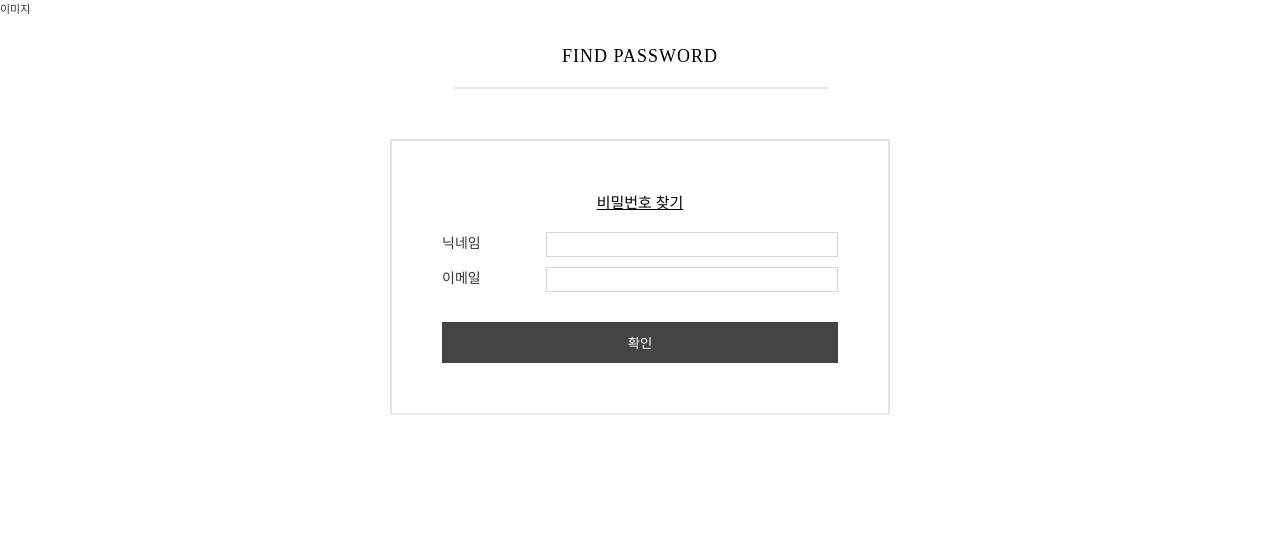
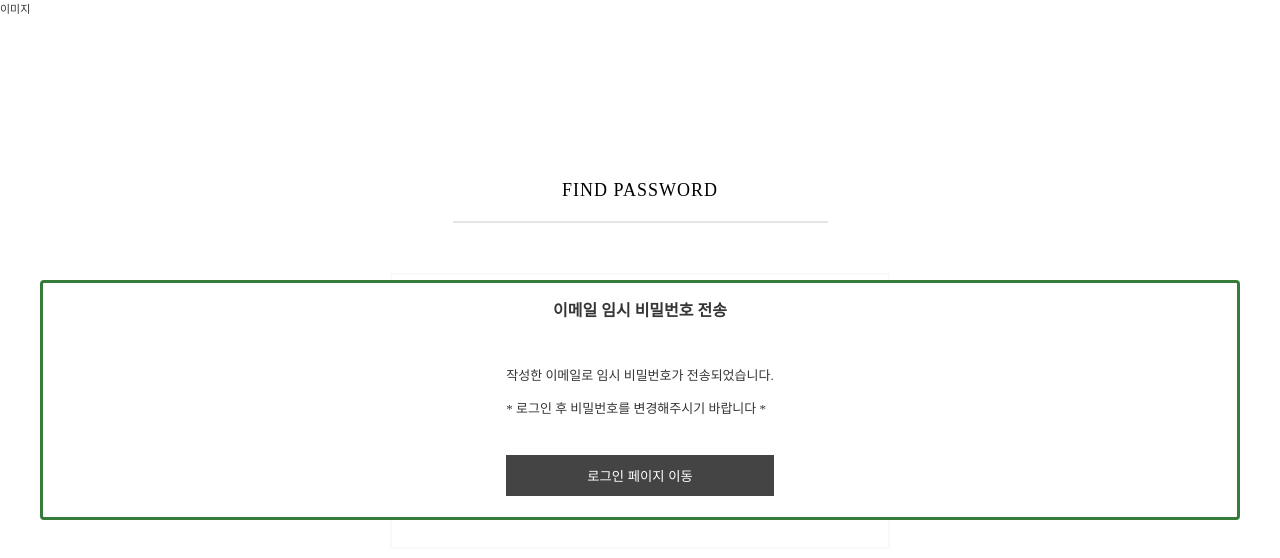
Before and after one commit to My-PetMily/my-petmily-view, a React (Create React App) app: page /findpw in a window 1280 px wide. Shown: the top 558 px of the page. Built offline with nearby package versions, Linux system fonts and the light colour scheme.

Commit message:
feat: Modal UI #8

```diff
--- a/package.json
+++ b/package.json
@@ -13,6 +13,7 @@
     "@types/react-dom": "^18.0.10",
     "react": "^18.2.0",
     "react-dom": "^18.2.0",
+    "react-modal": "^3.16.1",
     "react-router-dom": "^6.8.1",
     "react-scripts": "5.0.1",
     "styled-components": "^5.3.6",
@@ -45,6 +46,7 @@
     ]
   },
   "devDependencies": {
+    "@types/react-modal": "^3.13.1",
     "@types/styled-components": "^5.1.26",
     "@typescript-eslint/eslint-plugin": "^5.50.0",
     "@typescript-eslint/parser": "^5.50.0",
--- a/src/components/FindPassword/index.tsx
+++ b/src/components/FindPassword/index.tsx
@@ -1,4 +1,6 @@
-import React from 'react';
+import React, { useState } from 'react';
+import Modal from 'react-modal';
+import { useNavigate } from 'react-router-dom';
 import {
   Container,
   Contents,
@@ -9,14 +11,21 @@ import {
   FormBoxTitle,
   Label,
   Input,
+  Button,
   InputBox,
-  Button,
+  ToLoginBtn,
 } from './styles';
 
 const Findpassword = () => {
+  const [isOpen, setIsOpen] = useState(true);
+  const navigate = useNavigate();
+
+  const onToggleModal = () => {
+    setIsOpen((prev) => !prev);
+  };
   return (
     <Wrap>
-      <header>이미지</header>
+      <header style={{ height: 150 }}>이미지</header>
       <Container>
         <Contents>
           <FindpwTitle>
@@ -25,6 +34,44 @@ const Findpassword = () => {
           </FindpwTitle>
           <form>
             <FormBox>
+              <Modal
+                isOpen={isOpen}
+                style={{
+                  overlay: {
+                    position: 'fixed',
+                    width: '100%',
+                    height: '40%',
+                    bottom: '50%',
+                    top: '30%',
+                  },
+                  content: {
+                    display: 'flex',
+                    justifyContent: 'center',
+                    border: '3px solid #377b38',
+                  },
+                }}
+              >
+                <div style={{ display: 'flex', flexDirection: 'column' }}>
+                  <h2 style={{ textAlign: 'center', fontWeight: 'bold' }}>
+                    이메일 임시 비밀번호 전송
+                  </h2>
+                  <div
+                    style={{
+                      marginTop: '50px',
+                      marginBottom: 40,
+                      fontSize: 13,
+                    }}
+                  >
+                    <div style={{ marginBottom: '20px' }}>
+                      작성한 이메일로 임시 비밀번호가 전송되었습니다.
+                    </div>
+                    <div>* 로그인 후 비밀번호를 변경해주시기 바랍니다 *</div>
+                  </div>
+                  <ToLoginBtn onClick={() => navigate('/login')}>
+                    로그인 페이지 이동
+                  </ToLoginBtn>
+                </div>
+              </Modal>
               <FormBoxTitle>비밀번호 찾기</FormBoxTitle>
               <InputBox>
                 <Label htmlFor="nickname">닉네임</Label>
--- a/src/components/FindPassword/styles.ts
+++ b/src/components/FindPassword/styles.ts
@@ -98,3 +98,14 @@ export const Button = styled.button`
     background-color: #377b38;
   }
 `;
+
+export const ToLoginBtn = styled.button`
+  padding: 10px 0;
+  border: 1px solid transparent;
+  color: #fff;
+  background-color: #444;
+  cursor: pointer;
+  :hover {
+    background-color: #377b38;
+  }
+`;
```
Also changed, not shown: 1 other file (tests, documents, lock files or other folders).
